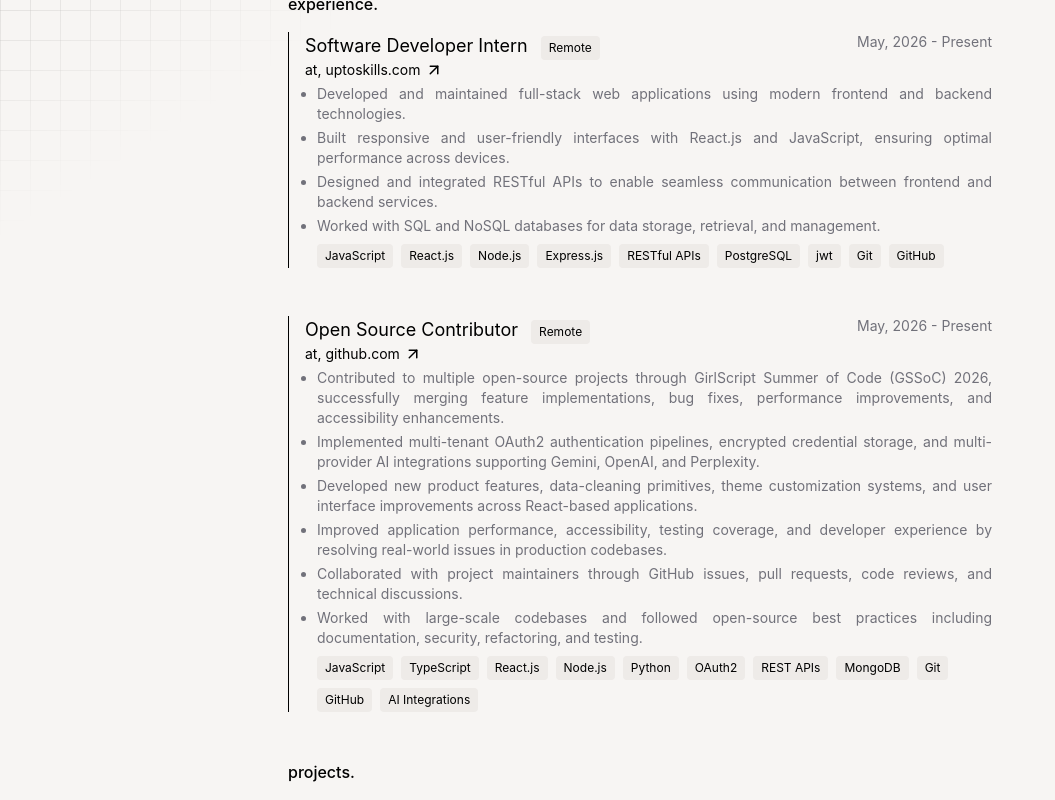
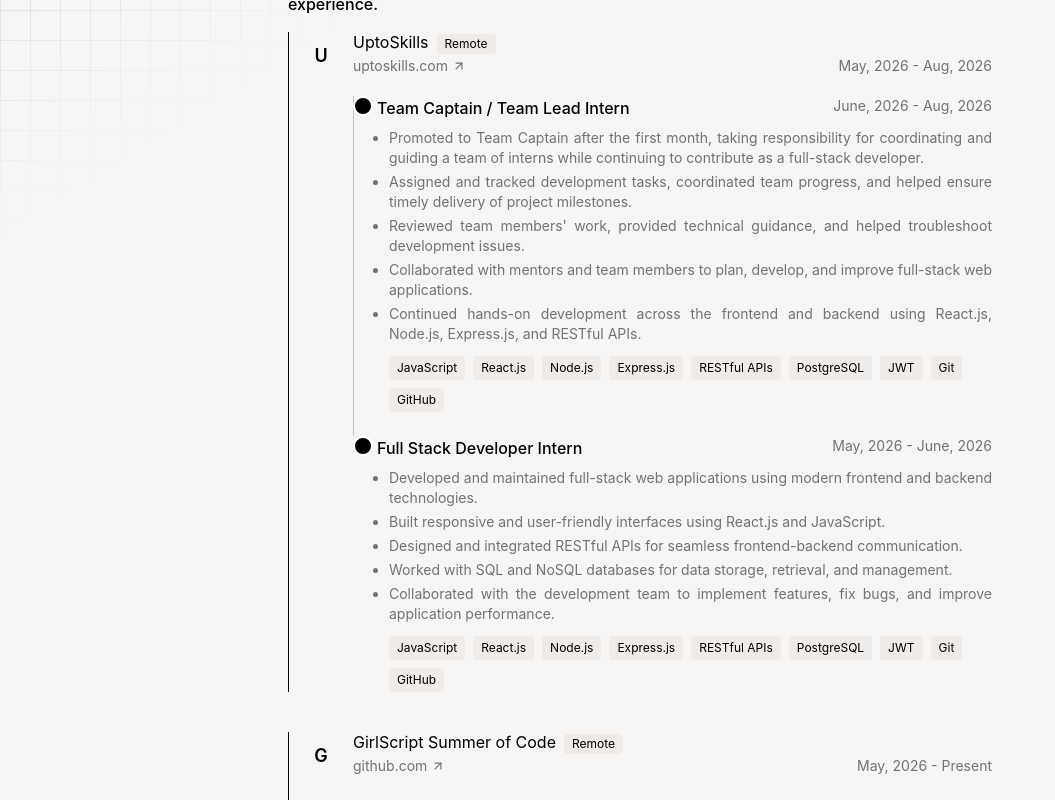
Before and after one commit to Sricharan106/portfolio-V2, a React (Vite) app: page / in a window 1280 px wide. Shown: the part 560-1360 px from the top of the page, without its empty margins (0-1055 px from the left). Built offline with nearby package versions, Linux system fonts and the light colour scheme.

Commit message:
chore: rework

```diff
--- a/package.json
+++ b/package.json
@@ -20,7 +20,7 @@
     }
   ],
   "scripts": {
-    "dev": "vite",
+    "dev": "vite --host",
     "build": "tsc -b && vite build",
     "lint": "eslint .",
     "preview": "vite preview"
--- a/src/app/data.ts
+++ b/src/app/data.ts
@@ -24,7 +24,8 @@
     PRONOUN: "he/him",
     HEADLINE:
       "Full Stack Developer focused on building scalable systems and solving complex problems using Data Structures & Algorithms.",
-    RESUME: "https://drive.google.com/file/d/18yMgdsVQsoaZLen5SS_jsGPxOqCPLrt3/view",
+    RESUME:
+      "https://drive.google.com/file/d/18yMgdsVQsoaZLen5SS_jsGPxOqCPLrt3/view",
     EMAIL: "mailto:parsisricharan106@gmail.com",
     GITHUB: "https://github.com/Sricharan106",
     LINKEDIN: "https://www.linkedin.com/in/sricharan106/",
@@ -34,18 +35,23 @@
     EXPERTISE:
       "My expertise lies in express.js, TypeScript, Node.js, and I enjoy working across the stack to bring ideas to life.",
   },
-
   EXPERIENCE: {
     UptoSkill: {
       WEBSITE: "https://uptoskills.com/",
-    POSITION: "Software Developer Intern",
+      COMPANY: "UptoSkills",
       LOCATION: "Remote",
-    DURATION: "May, 2026 - Present",
+      DURATION: "May, 2026 - Aug, 2026",
+
+      ROLES: [
+        {
+          POSITION: "Team Captain / Team Lead Intern",
+          DURATION: "June, 2026 - Aug, 2026",
           DESCRIPTION: [
-      "Developed and maintained full-stack web applications using modern frontend and backend technologies.",
-      "Built responsive and user-friendly interfaces with React.js and JavaScript, ensuring optimal performance across devices.",
-      "Designed and integrated RESTful APIs to enable seamless communication between frontend and backend services.",
-      "Worked with SQL and NoSQL databases for data storage, retrieval, and management.",
+            "Promoted to Team Captain after the first month, taking responsibility for coordinating and guiding a team of interns while continuing to contribute as a full-stack developer.",
+            "Assigned and tracked development tasks, coordinated team progress, and helped ensure timely delivery of project milestones.",
+            "Reviewed team members' work, provided technical guidance, and helped troubleshoot development issues.",
+            "Collaborated with mentors and team members to plan, develop, and improve full-stack web applications.",
+            "Continued hands-on development across the frontend and backend using React.js, Node.js, Express.js, and RESTful APIs.",
           ],
           TECH_STACK: [
             "JavaScript",
@@ -54,15 +60,47 @@
             "Express.js",
             "RESTful APIs",
             "PostgreSQL",
-      "jwt",
+            "JWT",
             "Git",
             "GitHub",
           ],
         },
+
+        {
+          POSITION: "Full Stack Developer Intern",
+          DURATION: "May, 2026 - June, 2026",
+          DESCRIPTION: [
+            "Developed and maintained full-stack web applications using modern frontend and backend technologies.",
+            "Built responsive and user-friendly interfaces using React.js and JavaScript.",
+            "Designed and integrated RESTful APIs for seamless frontend-backend communication.",
+            "Worked with SQL and NoSQL databases for data storage, retrieval, and management.",
+            "Collaborated with the development team to implement features, fix bugs, and improve application performance.",
+          ],
+          TECH_STACK: [
+            "JavaScript",
+            "React.js",
+            "Node.js",
+            "Express.js",
+            "RESTful APIs",
+            "PostgreSQL",
+            "JWT",
+            "Git",
+            "GitHub",
+          ],
+        },
+      ],
+    },
+
     OpenSource: {
-  WEBSITE: "https://github.com/search?q=is%3Apr+author%3ASricharan106&type=pullrequests",
+      WEBSITE:
+        "https://github.com/search?q=is%3Apr+author%3ASricharan106&type=pullrequests",
+      COMPANY: "GirlScript Summer of Code",
+      LOCATION: "Remote",
+      DURATION: "May, 2026 - Present",
+
+      ROLES: [
+        {
           POSITION: "Open Source Contributor",
-  LOCATION: "Remote",
           DURATION: "May, 2026 - Present",
           DESCRIPTION: [
             "Contributed to multiple open-source projects through GirlScript Summer of Code (GSSoC) 2026, successfully merging feature implementations, bug fixes, performance improvements, and accessibility enhancements.",
@@ -70,7 +108,7 @@
             "Developed new product features, data-cleaning primitives, theme customization systems, and user interface improvements across React-based applications.",
             "Improved application performance, accessibility, testing coverage, and developer experience by resolving real-world issues in production codebases.",
             "Collaborated with project maintainers through GitHub issues, pull requests, code reviews, and technical discussions.",
-    "Worked with large-scale codebases and followed open-source best practices including documentation, security, refactoring, and testing."
+            "Worked with large-scale codebases and followed open-source best practices including documentation, security, refactoring, and testing.",
           ],
           TECH_STACK: [
             "JavaScript",
@@ -83,7 +121,9 @@
             "MongoDB",
             "Git",
             "GitHub",
-    "AI Integrations"
+            "AI Integrations",
+          ],
+        },
       ],
     },
   },
--- a/src/components/sections/experience.tsx
+++ b/src/components/sections/experience.tsx
@@ -1,13 +1,30 @@
 import { ArrowUpRight } from "lucide-react";
 import { extractDomain } from "../../lib/utils";
 
+interface IRoleData {
+  POSITION: string;
+  DURATION: string;
+  LOCATION?: string;
+  DESCRIPTION: string[];
+  TECH_STACK: string[];
+}
+
 interface IExperienceData {
   WEBSITE: string;
-  POSITION: string;
+  COMPANY: string;
   LOCATION: string;
   DURATION: string;
-  DESCRIPTION: string[];
-  TECH_STACK: string[];
+  ROLES: IRoleData[];
+}
+
+function CompanyAvatar({ name }: { name: string }) {
+  const initial = name.trim().charAt(0).toUpperCase();
+
+  return (
+    <div className="flex justify-center items-center bg-secondary dark:bg-[#333] shrink-0 rounded-md w-12 h-12 font-semibold text-black dark:text-white text-lg">
+      {initial}
+    </div>
+  );
 }
 
 export default function Experience({
@@ -18,62 +35,119 @@
   if (Object.keys(data).length === 0) return null;
 
   return (
-    <div id="experience" className="w-full ">
+    <div id="experience" className="w-full">
       <h2 className="font-medium text-primary/90 text-base">experience.</h2>
 
-      <ul className="flex flex-col gap-12 mt-4 font-normal text-primary/90 text-base">
-        {Object.entries(data).map(([key, value]) => (
-          <li key={key} className="cursor-target ">
-            <div className="pl-4 border-black hover:border-[#666] dark:border-[#2f2f31] dark:hover:border-white border-l size-full transition-all duration-300">
-              <div className="flex sm:flex-row flex-col justify-between items-start">
-                <div>
-                  <p className="dark:text-white text-lg text-black">
-                    {value.POSITION}{" "}
-                    <span className="inline-block dark:text-white text-black bg-secondary max-sm:mb-2 ml-2 px-2 py-1 rounded text-xs dark:bg-[#333] bg-[#eeebe8]">
+      <ul className="flex flex-col gap-10 mt-4 font-normal text-primary/90 text-base">
+        {Object.entries(data).map(([key, value]) => {
+          const hasMultipleRoles = value.ROLES.length > 1;
+          return (
+            <li
+              key={key}
+              className="cursor-target flex gap-2 pl-2 border-l border-black hover:border-[#666] dark:border-[#2f2f31] dark:hover:border-white transition-all duration-300"
+            >
+              {/* Company avatar */}
+              <div className="flex flex-col items-center shrink-0">
+                <CompanyAvatar name={value.COMPANY} />
+              </div>
+
+              {/* Company content */}
+              <div className="flex-1 min-w-0">
+                {/* Company Header */}
+                <div className="w-full">
+                  {/* Company Name */}
+                  <p className="dark:text-white text-base text-black leading-tight">
+                    {value.COMPANY}
+
+                    <span className="inline-block dark:text-white text-black bg-secondary max-sm:mb-2 ml-2 px-2 py-0.5 rounded text-xs dark:bg-[#333] bg-[#eeebe8]">
                       {value.LOCATION}
                     </span>
                   </p>
-                  <p className="flex items-center text-sm">
-                    at,{" "}
+
+                  {/* Website + Duration */}
+                  <div className="flex items-center justify-between gap-2 mt-0.5 w-full text-[#71717a] dark:text-[#a1a1aa] text-sm">
                     <a
                       target="_blank"
                       rel="noopener noreferrer"
-                      className="flex items-center gap-1 ml-1"
+                      className="flex items-center gap-1 hover:text-black dark:hover:text-white transition-colors"
                       href={value.WEBSITE}
                     >
-                      {extractDomain(value.WEBSITE)} <ArrowUpRight size={18} />
+                      {extractDomain(value.WEBSITE)}
+                      <ArrowUpRight size={14} />
                     </a>
+
+                    <span className="shrink-0">{value.DURATION}</span>
+                  </div>
+                </div>
+
+                {/* Roles Timeline */}
+                <div className="relative mt-5">
+                  <div className="flex flex-col gap-6">
+                    {value.ROLES.map((role, roleIndex) => {
+                      const isLastRole = roleIndex === value.ROLES.length - 1;
+
+                      return (
+                        <div key={roleIndex} className="relative pl-6">
+                          {/* Timeline dot */}
+                          {hasMultipleRoles && (
+                            <div className="-top-[12px] left-0 absolute bg-black dark:bg-white border-2 border-white dark:border-[#161618] rounded-full w-[20px] h-[20px] z-10" />
+                          )}
+
+                          {/* Connecting line - only between roles */}
+                          {hasMultipleRoles && !isLastRole && (
+                            <span className="top-[17px] bottom-[-24px] left-[5px] absolute bg-black/20 dark:bg-white/20 w-px" />
+                          )}
+
+                          {/* Role Header */}
+                          <div className="flex sm:flex-row flex-col justify-between items-start gap-1">
+                            <p className="font-medium text-black dark:text-white text-base">
+                              {role.POSITION}
                             </p>
-                </div>
-                <p className="text-[#71717a] dark:text-[#a1a1aa] text-sm">
-                  {value.DURATION}
+
+                            <p className="text-[#71717a] dark:text-[#a1a1aa] text-sm shrink-0">
+                              {role.DURATION}
                             </p>
                           </div>
 
-              <ul className="space-y-1 mt-1 pl-3 text-muted-foreground text-sm text-justify list-disc">
-                {value.DESCRIPTION.map((desc, index) => (
+                          {/* Optional Role Location */}
+                          {role.LOCATION && (
+                            <p className="mt-0.5 text-[#71717a] dark:text-[#a1a1aa] text-xs">
+                              {role.LOCATION}
+                            </p>
+                          )}
+
+                          {/* Description */}
+                          <ul className="space-y-1 mt-2 pl-3 text-muted-foreground text-sm text-justify list-disc">
+                            {role.DESCRIPTION.map((desc, index) => (
                               <li
                                 key={index}
                                 className="text-[#71717a] dark:text-[#a1a1aa]"
                               >
-                    <span>{desc}</span>
+                                {desc}
                               </li>
                             ))}
                           </ul>
 
-              <ul className="flex flex-wrap items-center gap-2 mt-2 pl-3">
-                {value.TECH_STACK.map((tech, index) => (
+                          {/* Tech Stack */}
+                          <ul className="flex flex-wrap items-center gap-2 mt-3 pl-3">
+                            {role.TECH_STACK.map((tech, index) => (
                               <li
                                 key={index}
-                    className="dark:bg-[#333] bg-[#eeebe8] dark:text-white text-black  px-2 py-1 rounded text-xs"
+                                className="dark:bg-[#333] bg-[#eeebe8] dark:text-white text-black px-2 py-1 rounded text-xs"
                               >
                                 {tech}
                               </li>
                             ))}
                           </ul>
                         </div>
+                      );
+                    })}
+                  </div>
+                </div>
+              </div>
             </li>
-        ))}
+          );
+        })}
       </ul>
     </div>
   );
```
Lines whose indentation alone changed are shown as unchanged.
